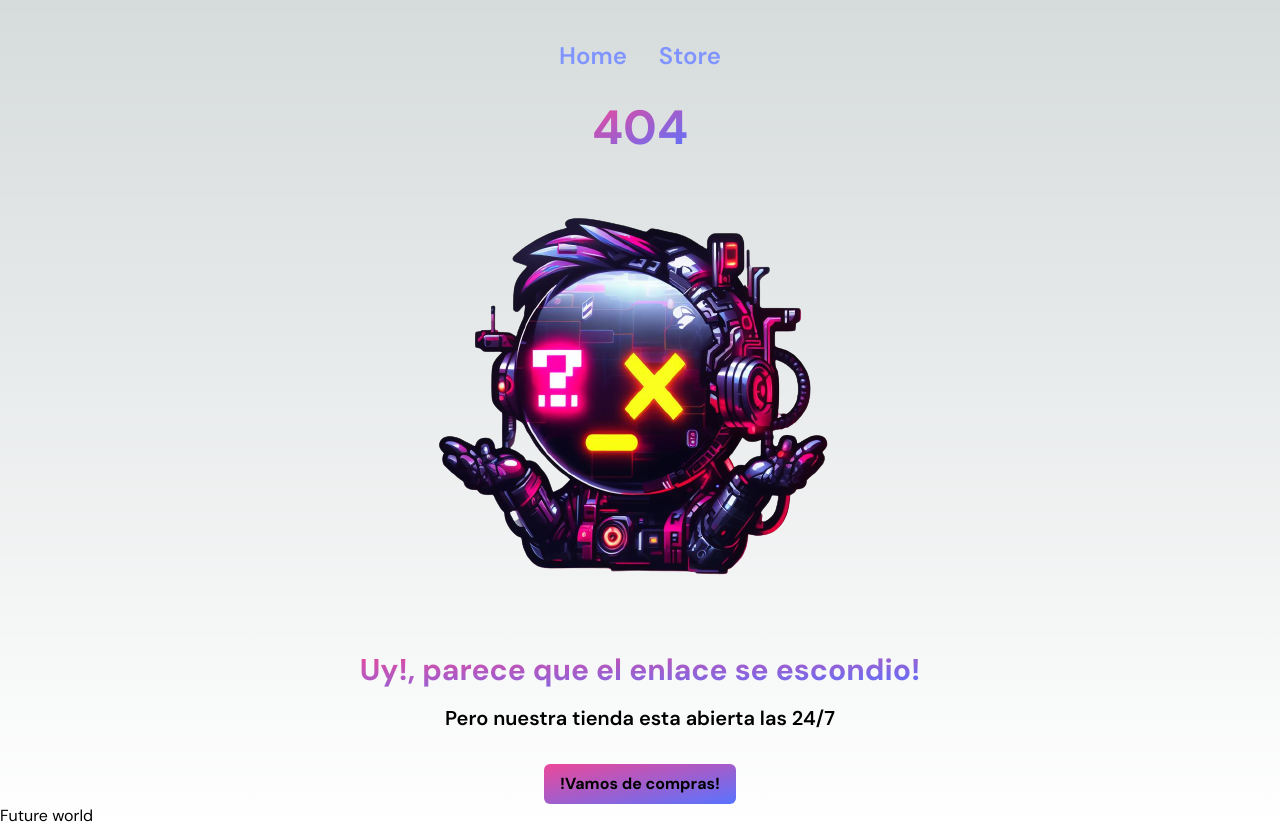
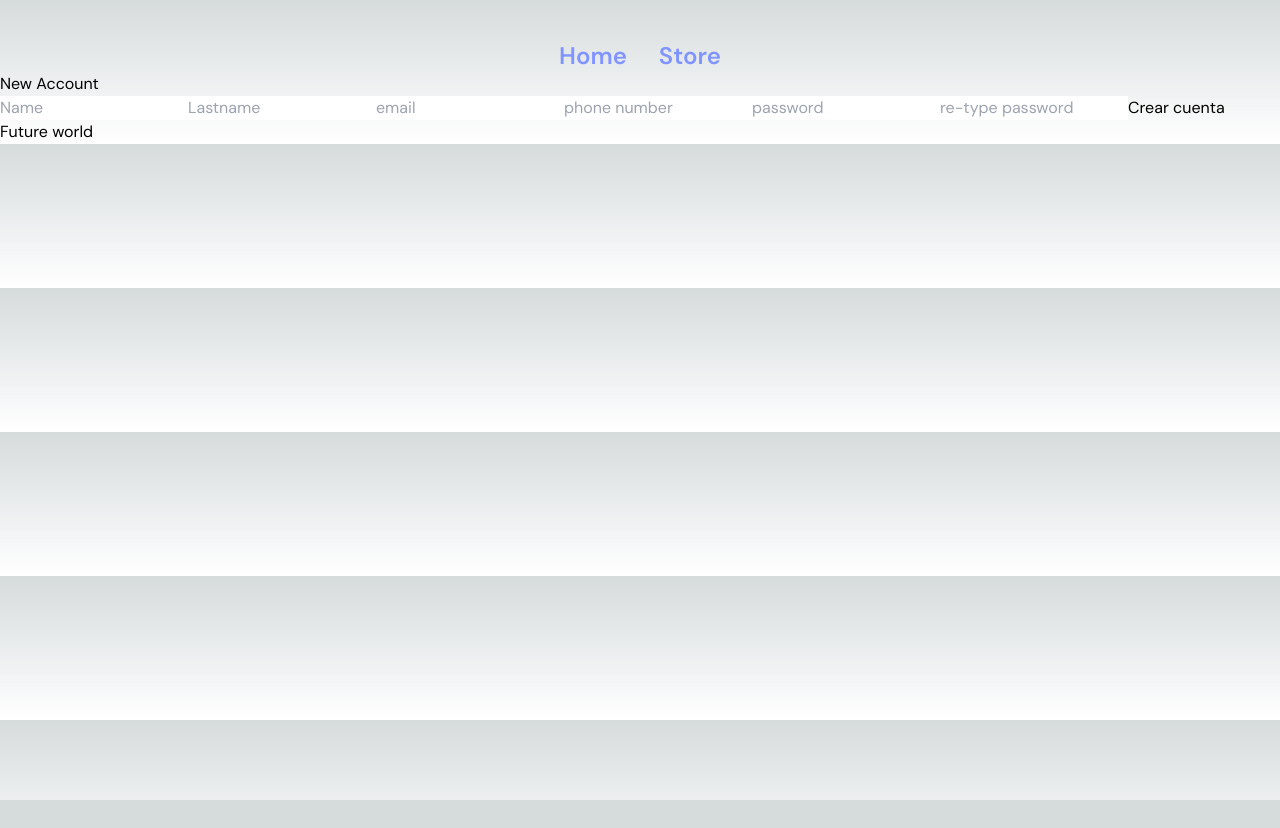
Before and after one commit to sergeavila7/nextjs-store, a Next.js app: page /signup in a window 1280 px wide. Before the commit this address had no page. After the commit the page ends 800 px from the top, so only its background shows below. Built offline with nearby package versions, Linux system fonts and the light colour scheme.

Commit message:
add: render actions

```diff
--- /dev/null
+++ b/src/actions/index.ts
@@ -0,0 +1,6 @@
+"use server"
+
+export const handleCreateUser = (formData:any)=>{
+    console.log(formData);
+
+}
--- /dev/null
+++ b/src/app/signup/page.tsx
@@ -0,0 +1,5 @@
+import { NewAccountForm } from 'app/components';
+
+export default function NewAccountPage() {
+  return <NewAccountForm />;
+}
--- a/src/components/index.ts
+++ b/src/components/index.ts
@@ -9,3 +9,5 @@ export { ProductsWrapper } from './store/ProductWrapper/ProductWrapper';
 export { ProductView } from './product/productView/ProductView';
 
 export { SanitizeHTML } from './shared/SanitezeHTML/SanitizeHTML';
+
+export { NewAccountForm } from './signup/NewAccountForm/NewAccountForm';
--- /dev/null
+++ b/src/components/signup/NewAccountForm/NewAccountForm.tsx
@@ -0,0 +1,76 @@
+'use client';
+import { handleCreateUser } from 'app/actions';
+import { useState } from 'react';
+
+export const NewAccountForm = () => {
+  const [errors, setErrors] = useState<string[]>([]);
+  const [loading, setLoading] = useState<boolean>(false);
+
+  const handleSubmit = (event: any) => {
+    const formData = new FormData(event.target);
+    handleCreateUser(formData);
+  };
+
+  return (
+    <div className={'styles.NewAccountForm'}>
+      <h1 className={'styles.NewAccountForm__title'}>New Account</h1>
+      <form className={'styles.NewAccountForm__form'} onSubmit={handleSubmit}>
+        <input
+          type='text'
+          name='first_name'
+          placeholder='Name'
+          disabled={loading}
+        />
+        <input
+          type='text'
+          name='last_name'
+          placeholder='Lastname'
+          disabled={loading}
+        />
+        <input
+          type='text'
+          name='email'
+          placeholder='email'
+          pattern='[a-z0-9._%+-]+@[a-z0-9.-]+\.[a-z]{2,4}$'
+          disabled={loading}
+        />
+        <input
+          type='text'
+          name='phone'
+          placeholder='phone number'
+          pattern='^[0-9]*$'
+          disabled={loading}
+        />
+        <input
+          type='password'
+          name='password'
+          placeholder='password'
+          disabled={loading}
+        />
+        <input
+          type='password'
+          name='password_confirmation'
+          placeholder='re-type password'
+          disabled={loading}
+        />
+        <input
+          type='submit'
+          name='submit'
+          value='Crear cuenta'
+          disabled={loading}
+        />
+      </form>
+      {errors.length > 0 && (
+        <div>
+          {errors.map((error, index) => {
+            return (
+              <p key={index} className={'styles.NewAccountForm__error'}>
+                {error}
+              </p>
+            );
+          })}
+        </div>
+      )}
+    </div>
+  );
+};
```
